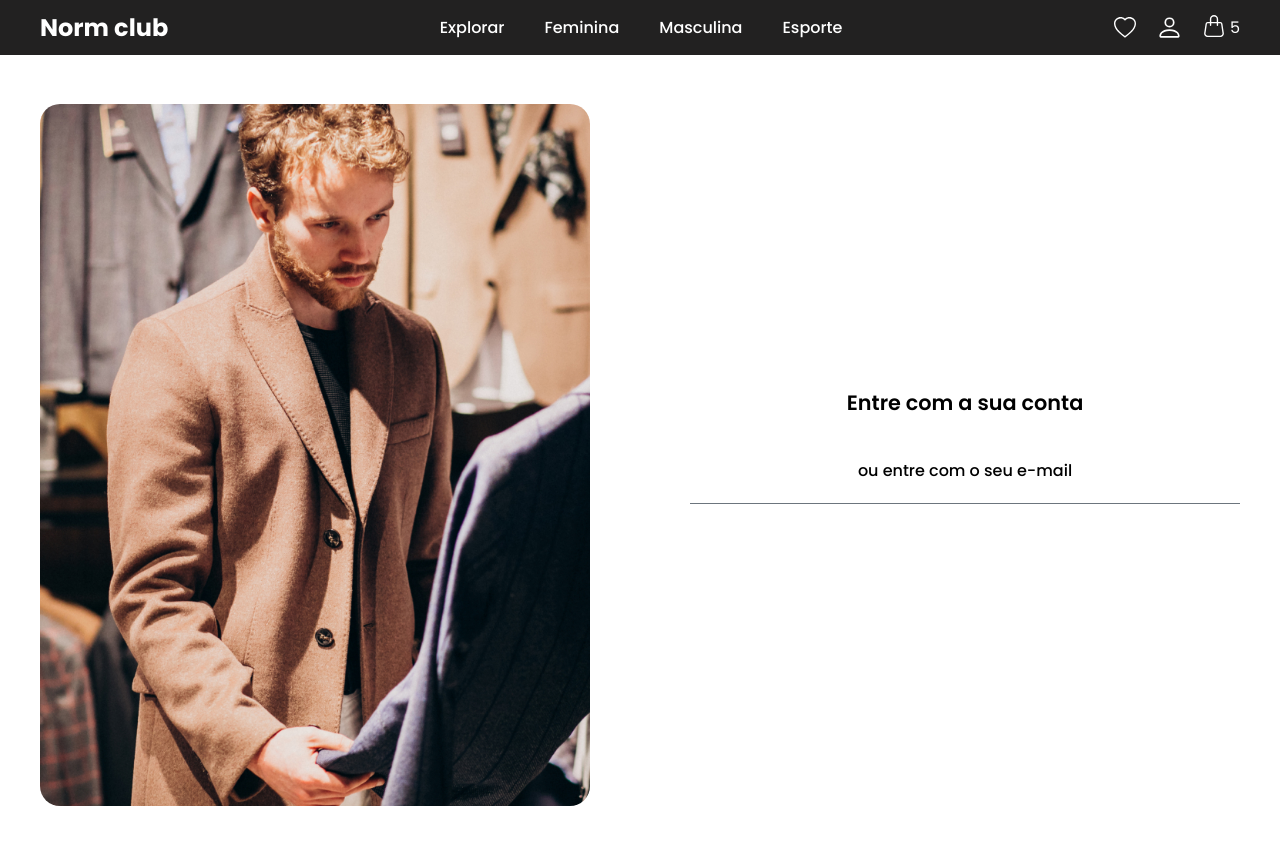
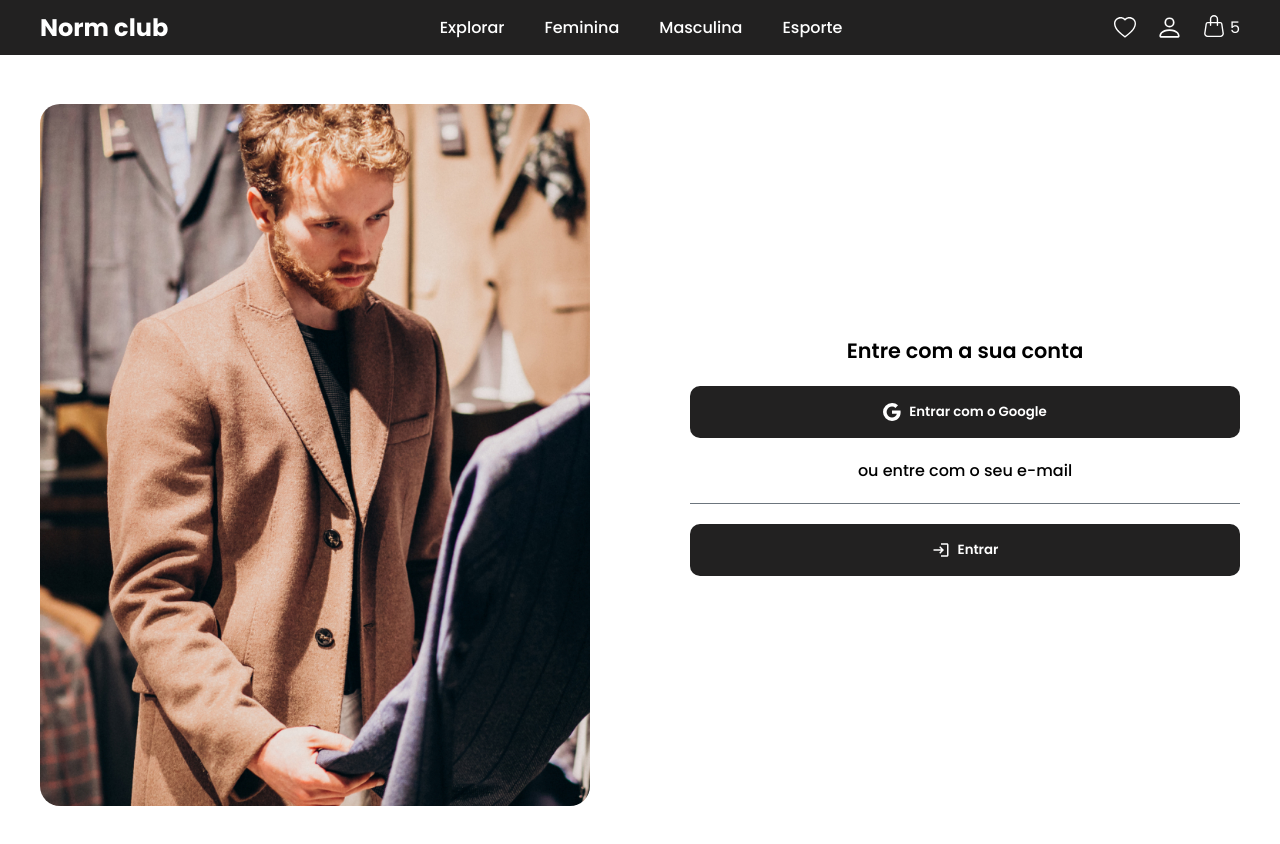
Before and after one commit to kasilianaoliveira/ecommerce, a React (Create React App) app: page /login in a window 1280 px wide. Shown: the top 844 px of the page. Built offline with nearby package versions, Linux system fonts and the light colour scheme; no server answers.

Commit message:
Feat: Add Custom Button Component

```diff
--- a/src/components/Banner/banner.ts
+++ b/src/components/Banner/banner.ts
@@ -60,7 +60,7 @@ export const ButtonCard = styled.button`
   transition:  all .5s;
 
   &:hover {
-    opacity: 0.92;
+    background-color: var(--black);
   }
 `;
 
--- /dev/null
+++ b/src/components/CustomButton/button.ts
@@ -0,0 +1,30 @@
+import styled from 'styled-components'
+
+export const CustomButtonContainer = styled.button`
+  width: 100%;
+
+  background-color: var(--black-500);
+  color: var(--white);
+
+  display: flex;
+  align-items: center;
+  justify-content: center;
+
+  border-radius: 0.625rem;
+  padding: 1rem;
+
+  font-weight: 600;
+  transition: all 0.5s ease;
+
+  &:hover {
+    cursor: pointer;
+    background-color: var(--black);
+  }
+`
+
+export const IconContainer = styled.div`
+  margin-right: 0.5rem;
+  height: 100%;
+  display: flex;
+  align-items: center;
+`
--- /dev/null
+++ b/src/components/CustomButton/index.tsx
@@ -0,0 +1,17 @@
+import React, { ButtonHTMLAttributes, FC } from 'react'
+import { CustomButtonContainer, IconContainer } from './button'
+
+interface CustomButtonProps extends ButtonHTMLAttributes<HTMLButtonElement> {
+  startIcon?: React.ReactNode
+}
+
+
+export const CustomButton: FC<CustomButtonProps> = ({ children, startIcon, ...rest }) => {
+  return (
+    <CustomButtonContainer {...rest}>
+      {startIcon && <IconContainer>{startIcon}</IconContainer>}
+
+      {children}
+    </CustomButtonContainer>
+  )
+}
--- a/src/pages/Login/index.tsx
+++ b/src/pages/Login/index.tsx
@@ -1,7 +1,9 @@
-import { LoginContainer, LoginContent, LoginContentForm, LoginHeadline, LoginSubtitle } from "./login"
-// LoginContent, LoginContentForm, LoginHeadline, LoginSubtitle
+import { BsGoogle } from "react-icons/bs"
+import { MdLogin } from "react-icons/md";
 import LoginImg from "../../assets/login.jpg"
 import { Header } from '../../components/Header/index';
+import { CustomButton } from "../../components/CustomButton";
+import { LoginContainer, LoginContent, LoginContentForm, LoginHeadline, LoginSubtitle } from "./login"
 
 export const Login = () => {
   return (
@@ -12,7 +14,15 @@ export const Login = () => {
           <img src={LoginImg} alt="" />
           <LoginContentForm>
             <LoginHeadline>Entre com a sua conta</LoginHeadline>
+            <CustomButton startIcon={<BsGoogle size={18} />}>
+
+              Entrar com o Google
+            </CustomButton>
             <LoginSubtitle>ou entre com o seu e-mail</LoginSubtitle>
+            <CustomButton startIcon={<MdLogin size={18} />}>
+              Entrar
+            </CustomButton>
+
           </LoginContentForm>
         </LoginContent >
       </LoginContainer>
```
